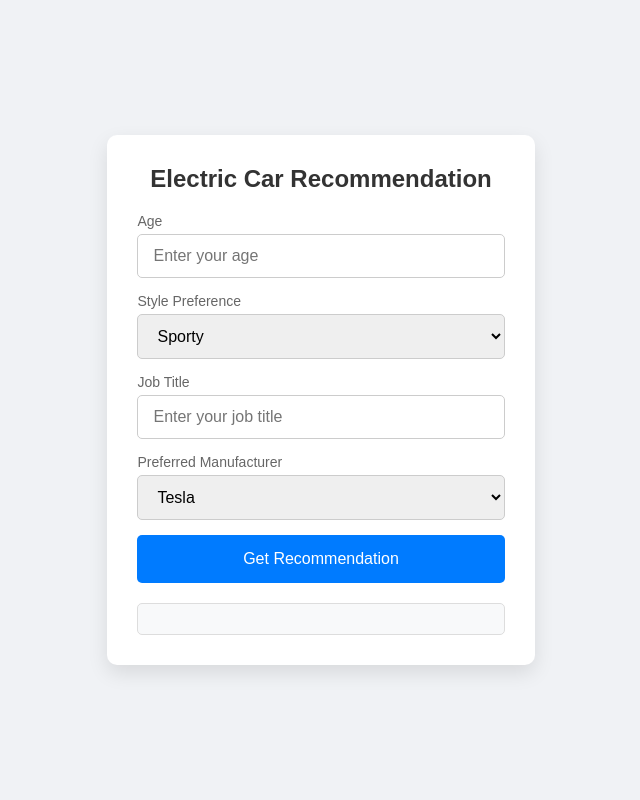
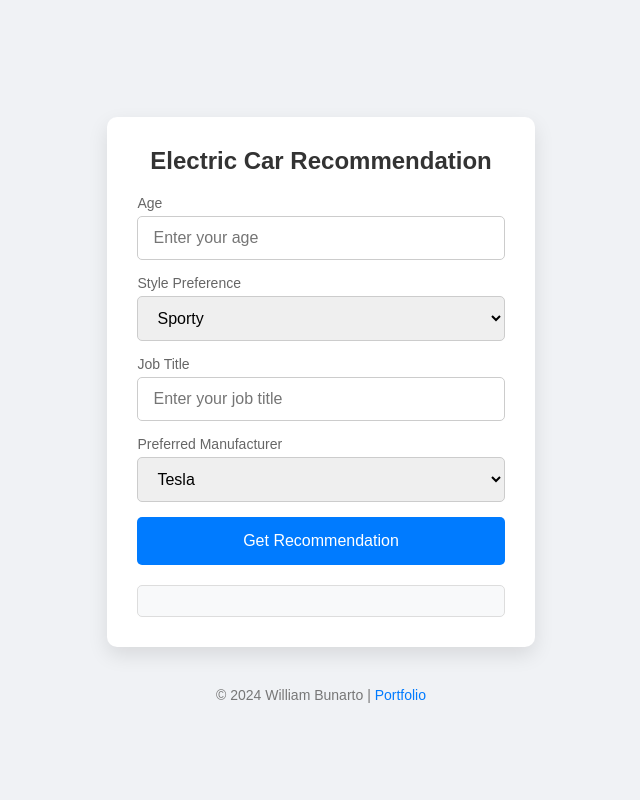
Before and after one commit to WilliamBunarto/EVCarRecommendation, a Flask app: page / in a window 1280 px wide. Shown: the whole page, without its empty margins (319-959 px from the left). Run offline with Flask 3, Linux system fonts and the light colour scheme.

Commit message:
Update index.html to include copyright

```diff
--- a/templates/index.html
+++ b/templates/index.html
@@ -16,6 +16,7 @@
             font-family: 'Arial', sans-serif;
             background-color: #f0f2f5;
             display: flex;
+            flex-direction: column;
             justify-content: center;
             align-items: center;
             min-height: 100vh;
@@ -86,6 +87,23 @@
             color: #333;
         }
 
+        /* Footer Styles */
+        footer {
+            text-align: center;
+            margin-top: 20px;
+            font-size: 14px;
+            color: #777;
+        }
+
+        footer a {
+            color: #007bff;
+            text-decoration: none;
+        }
+
+        footer a:hover {
+            text-decoration: underline;
+        }
+
         /* Responsive */
         @media (max-width: 768px) {
             .container {
@@ -137,19 +155,23 @@
     <div class="result" id="result"></div>
 </div>
 
+<!-- Footer -->
+<footer>
+    <p>&copy; 2024 William Bunarto | <a href="https://github.com/WilliamBunarto" target="_blank">Portfolio</a></p>
+</footer>
+
 <script>
     function getRecommendation() {
         const umur = document.getElementById('umur').value;
         const gaya = document.getElementById('gaya').value;
         const pekerjaan = document.getElementById('pekerjaan').value;
-        const manufacturer = document.getElementById('manufacturer').value; // Get the manufacturer value
+        const manufacturer = document.getElementById('manufacturer').value;
 
         if (!umur || !gaya || !pekerjaan || !manufacturer) {
             alert('Please fill in all fields');
             return;
         }
 
-        // Send POST request to Flask backend
         fetch('/rekomendasi-mobil', {
             method: 'POST',
             headers: {
```
